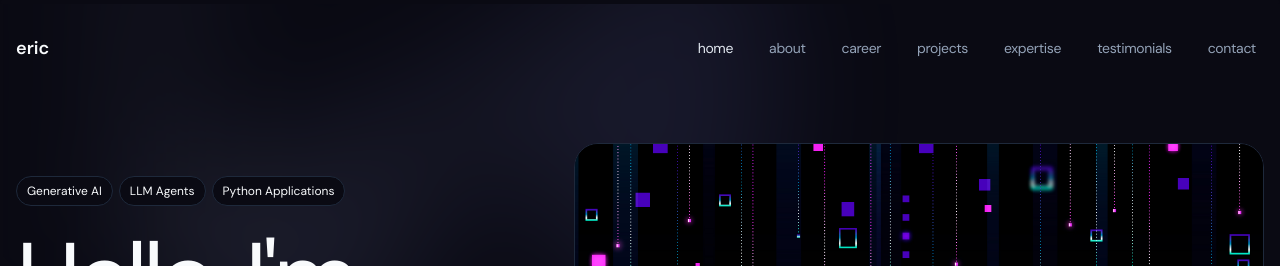
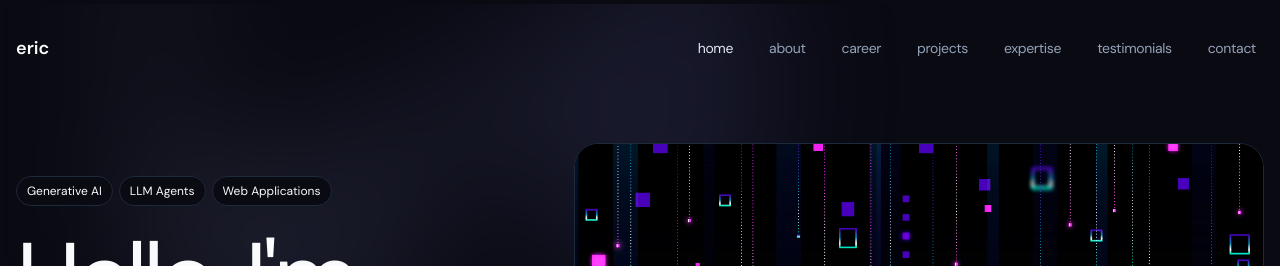
Before and after one commit to ericledevhub/developer-portfolio, a Next.js app: page / in a window 1280 px wide. Shown: the top 266 px of the page. Built offline with nearby package versions, Linux system fonts and the light colour scheme.

Commit message:
Python -> Web

```diff
--- a/src/pages/index.tsx
+++ b/src/pages/index.tsx
@@ -100,7 +100,7 @@ export default function Home() {
             >
               <span className={styles.pill}>Generative AI</span>
               <span className={styles.pill}>LLM Agents</span>
-              <span className={styles.pill}>Python Applications</span>
+              <span className={styles.pill}>Web Applications</span>
             </div>
             <div>
               <h1
```
